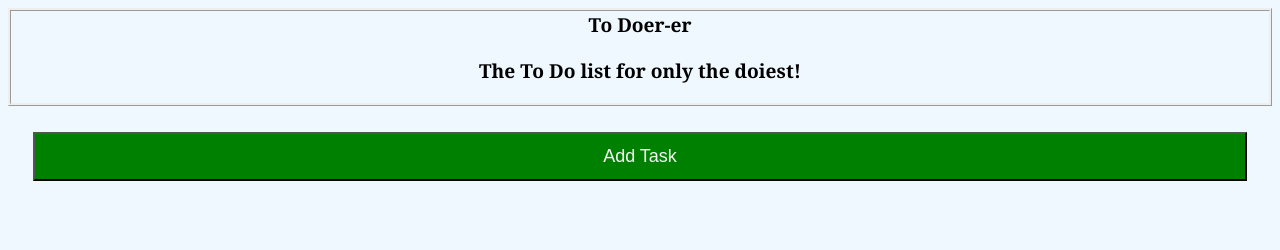
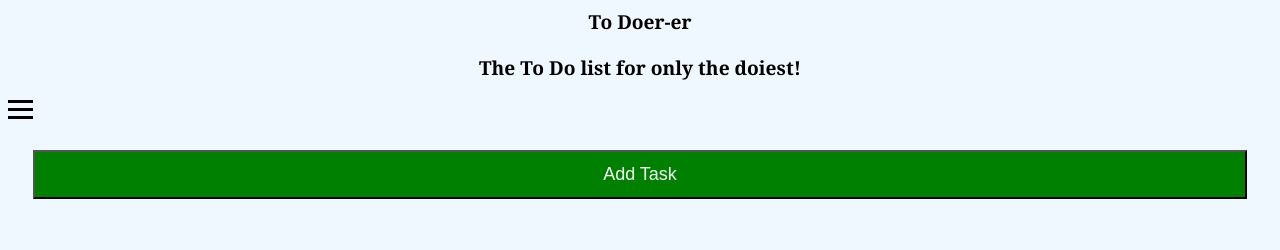
Before and after one commit to sethakirafeldman/todo, a website built with webpack: page dist/index.html in a window 1280 px wide. Built offline with nearby package versions, Linux system fonts and the light colour scheme.

Commit message:
broke site somewhere in buildSideBar I think

```diff
--- a/src/buildElements.js
+++ b/src/buildElements.js
@@ -1,3 +1,6 @@
+import { buildMenuButton } from "./buildMenuButton.js";
+import { buildSideBar } from "./buildSideBar.js";
+
 const elFactory = (type, parent, id, text/*attributes, child*/) => {
     const build = () => {
         let el = document.createElement(type);
@@ -32,6 +35,7 @@ const subGen = elFactory("p", 'title', "subtitle", textContent.subtitle);
 const containerGen = elFactory("div", 'main', 'container', "");
 const addTask = elFactory("button", "container", "addTask", textContent.task);
 const taskSection = elFactory("div", "container", "taskSection","");
+const sideBar = elFactory("div","container","sideBar","");
 
 headerGen.build();
 titleGen.build();
@@ -39,7 +43,11 @@ subGen.build();
 containerGen.build();
 addTask.build();
 taskSection.build();
+sideBar.build();
 
+//adds hamburger menu
+buildMenuButton();
+buildSideBar();
 
 
 export {elFactory}
--- /dev/null
+++ b/src/buildMenuButton.js
@@ -0,0 +1,30 @@
+
+const menuExpand = ()=> {
+    alert("test");
+    document.getElementById("sideBar").classList.add(".unhide");
+};
+
+const buildMenuButton = () => {
+    let header = document.getElementById("header");
+    let hamburg = document.createElement("div");
+    hamburg.id = "hamburgerMenu";
+    header.appendChild(hamburg);
+
+    let span1 = document.createElement("span");
+    let span2 = document.createElement("span");
+    let span3 = document.createElement("span");
+
+    span1.classList.add("ham-bar");
+    span2.classList.add("ham-bar");
+    span3.classList.add("ham-bar");
+
+    hamburg.appendChild(span1);
+    hamburg.appendChild(span2);
+    hamburg.appendChild(span3);
+
+    hamburg.addEventListener("click", menuExpand);
+
+};
+
+
+export {buildMenuButton}
--- /dev/null
+++ b/src/buildSideBar.js
@@ -0,0 +1,13 @@
+const buildSideBar = ()=>  {
+    let sideBar = document.getElementById("sideBar");
+    // sideBar.classList.add(".hide");
+    let project = document.createElement("div");
+    project.id = "Project";
+    sideBar.appendChild(project);
+
+
+
+}
+
+
+export {buildSideBar}
--- a/src/index.js
+++ b/src/index.js
@@ -1,4 +1,5 @@
 import { elFactory } from './buildElements.js';
+import { buildSideBar } from './buildSideBar';
 import { toDoFactory } from './buildToDo.js';
 import { buildTaskForm } from './buildTaskForm';
 import { submitData } from './submitData.js';
--- a/src/style.css
+++ b/src/style.css
@@ -1,6 +1,5 @@
 #header {
     text-align: center;
-    border-style: ridge;
 
 }
 
@@ -67,6 +66,21 @@ padding: 1%;
     font-family: Georgia, 'Times New Roman', Times, serif;
 }
 
+#hamburgerMenu {
+    width: fit-content;
+    margin: left;
+
+}
+
+.ham-bar {
+    display: block;
+    width: 25px;
+    height: 3px;
+    background-color: black;
+    margin: 5px auto;
+
+}
+
 #taskSection {
     display: flex;
     flex-direction: column;
--- a/src/submitData.js
+++ b/src/submitData.js
@@ -15,7 +15,6 @@ const submitData = () => {
     //(title, description, entry, dueDate, priority, notes, status)
 
     let taskEntry = window['task_'+ taskNumber] = toDoFactory(taskInp, taskDesc, taskNumber, dateInp);
-
     const taskTitle = document.createElement("div");
     const taskContent = document.createElement("div");
     const taskDue = document.createElement("div");
```
Also changed, not shown: dist/main.js.
